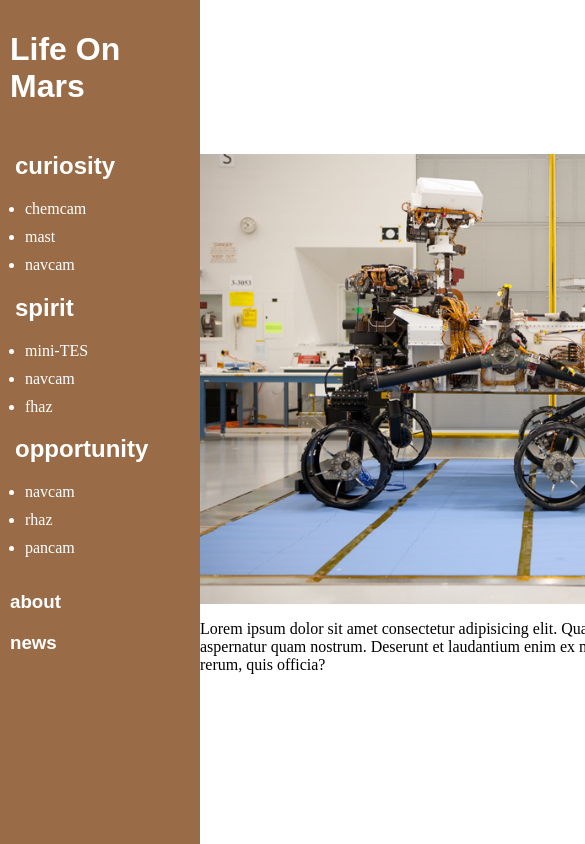
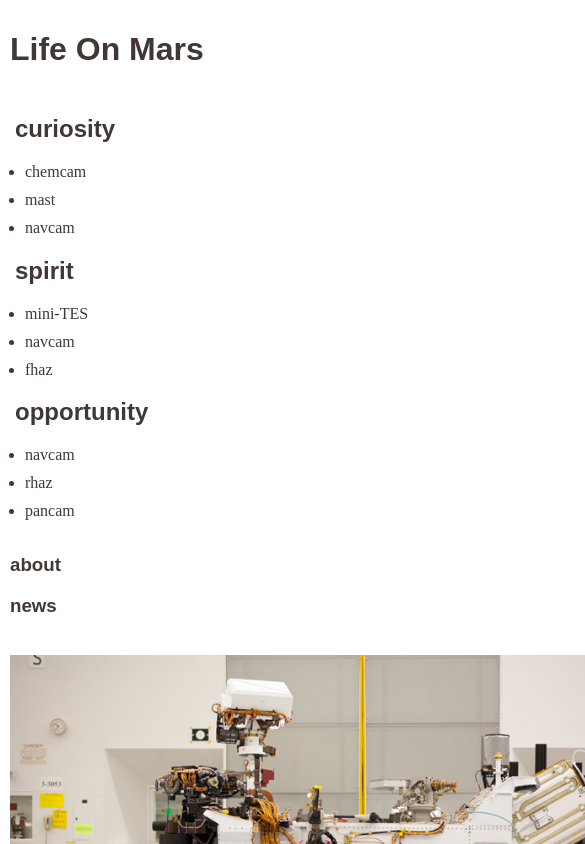
Before and after one commit to stephstout/life-on-mars, a React (Create React App) app: page / in a window 390 px wide. Shown: the top 844 px of the page, 585 px wide, since content can reach past the window. Built offline with nearby package versions, Linux system fonts and the light colour scheme; no server answers; a web font is replaced by a local one.

Commit message:
it's done for now

```diff
--- a/public/index.html
+++ b/public/index.html
@@ -2,7 +2,7 @@
 <html lang="en">
   <head>
     <meta charset="utf-8" />
-    <link rel="icon" href="./marsfavicon.jpeg" />
+    <link rel="icon" href="public/marsfavicon.jpeg" />
     <meta name="viewport" content="width=device-width, initial-scale=1" />
     <meta name="theme-color" content="#000000" />
     <meta
--- a/src/App.css
+++ b/src/App.css
@@ -50,7 +50,7 @@ li {
   max-height: 200px;
 }
 
-.card {
+.rover-images {
   padding: 5px;
 
 }
@@ -71,14 +71,37 @@ p {
   font-family: 'Zilla Slab', serif;
 }
 
-/*
+
 @media only screen and (max-width: 600px) {
-  body {
+  .container {
     background-color: white;
+    display: flex;
+    flex-direction: column;
   }
+
+.sidebar {
+  background-color: white;
+  color:rgb(65, 56, 53)
+}
+
+h1 {
+  color:rgb(65, 56, 53)
+}
+
+h3 {
+  color:rgb(65, 56, 53);
+}
+
+li {
+  color:rgb(65, 56, 53)
+}
+
+.home {
+  padding: 10px;
+}
   .topnav a {
     float: none;
     width: 100%;
   }
 
-} */
+}
--- a/src/App.js
+++ b/src/App.js
@@ -9,6 +9,7 @@ import './App.css';
 
 function App() {
 
+
   return (
       <div className="container">
         <div className="sidebar">
@@ -19,7 +20,7 @@ function App() {
             <Home />
           </Route>
           <Route
-            exact path="/gallery/:rover/:cam"
+            path="/gallery/:rover/:cam"
             render={(routerProps) => <RoverGallery match={routerProps.match}/>}
             />
 
--- a/src/components/RoverGallery.js
+++ b/src/components/RoverGallery.js
@@ -1,11 +1,19 @@
 import React, { useState, useEffect } from 'react';
 import { Route, Link } from "react-router-dom"
 
-const RoverGallery = ( { match } ) => {
+const RoverGallery = ( {match} ) => {
     console.log(match)
+
     const [searchOptions, setSearchOptions] = useState({
         key: process.env.REACT_APP_API_KEY,
       })
+
+      const [pageParams, setPageParams] = useState()
+
+    if (match.params != pageParams) {
+        setPageParams(match.params)
+    }
+
       const [roverData, setRoverData] = useState()
       console.log(roverData)
 
@@ -17,18 +25,9 @@ const RoverGallery = ( { match } ) => {
           .catch(console.error)
           }
 
-
-
         useEffect(() => {
-            // // if the rover and camera change, reload the mount
-            // if (match.params.camera === roverData.camera.name)
           return curiosityGallery()
-
-        // } else {
-
-        // }
-          },
-          [])
+        }, [pageParams])
 
         if (!roverData) {
             return "loading"
@@ -41,7 +40,7 @@ const RoverGallery = ( { match } ) => {
                 {/* <h1 className="title"> Curiosity Rover : Chemistry + Camera Complex </h1> */}
             {roverData.map(image => {
                 return (
-                    <div className="card">
+                    <div className="rover-images">
                         <img className="images" src={image.img_src} key={image.camera.id}/>
                         {/* <p>{`rover: ${image.rover.name} | status: ${image.rover.status}`}</p> */}
                     </div>
--- a/src/components/Sidebar.js
+++ b/src/components/Sidebar.js
@@ -20,9 +20,9 @@ const Sidebar = () => {
             <Link to="/about">
                 <h3>about</h3>
             </Link>
-            <Link to="/news">
+            <a href="https://mars.nasa.gov/news/?page=0&per_page=40&order=publish_date+desc%2Ccreated_at+desc&search=&category=19%2C165%2C184%2C204&blank_scope=Latest" alt="mars news">
                 <h3>news</h3>
-            </Link>
+            </a>
 
             <Weather />
         </div>
```
